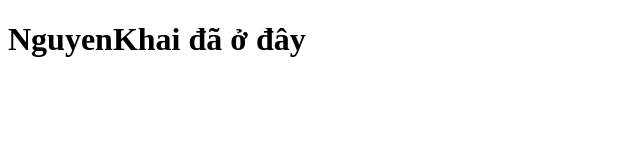
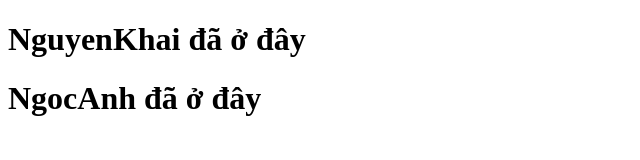
Before and after one commit to QuangKhai11001816/baitap, a plain HTML site: page index.html in a window 1280 px wide. Shown: the whole page, without its empty margins (0-640 px from the left). Drawn offline with Linux system fonts and the light colour scheme.

Commit message:
add a line

```diff
--- a/index.html
+++ b/index.html
@@ -7,6 +7,8 @@
 </head>
 <body>
     <h1>NguyenKhai đã ở đây</h1>
+    <h1>NgocAnh đã ở đây</h1>
+
 
 
 
```
